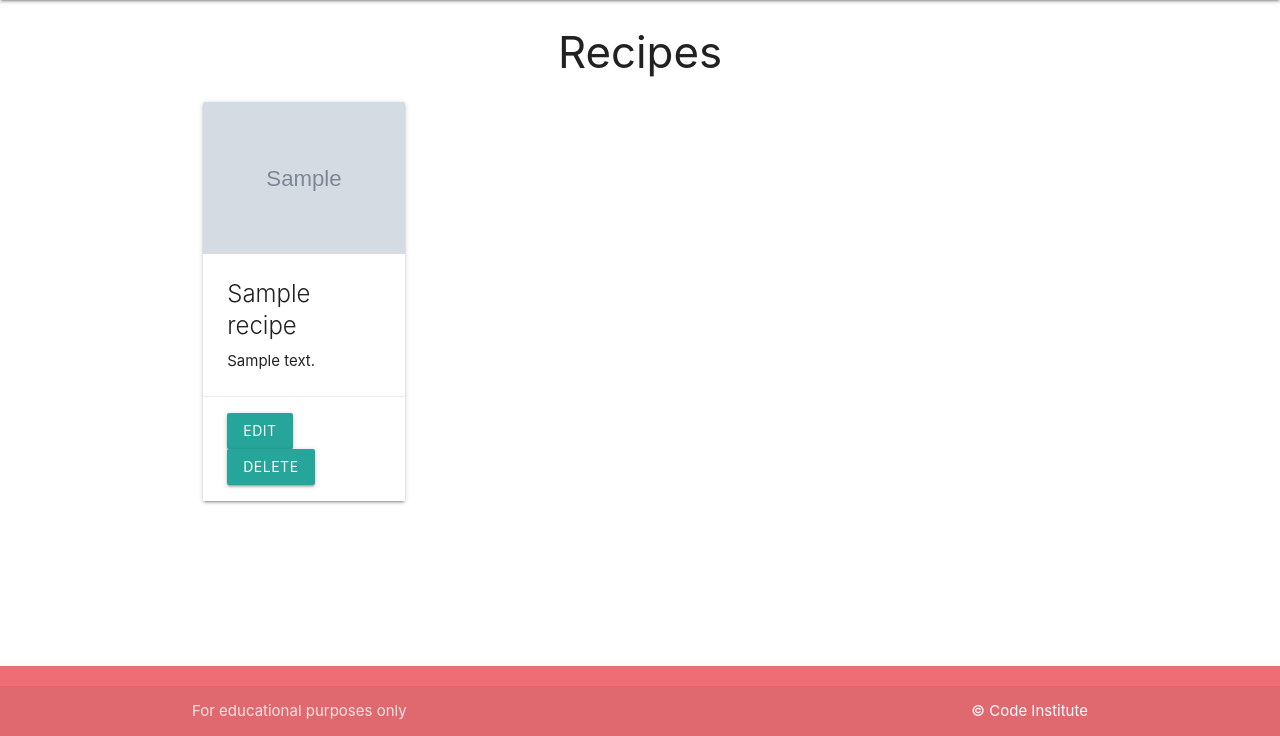
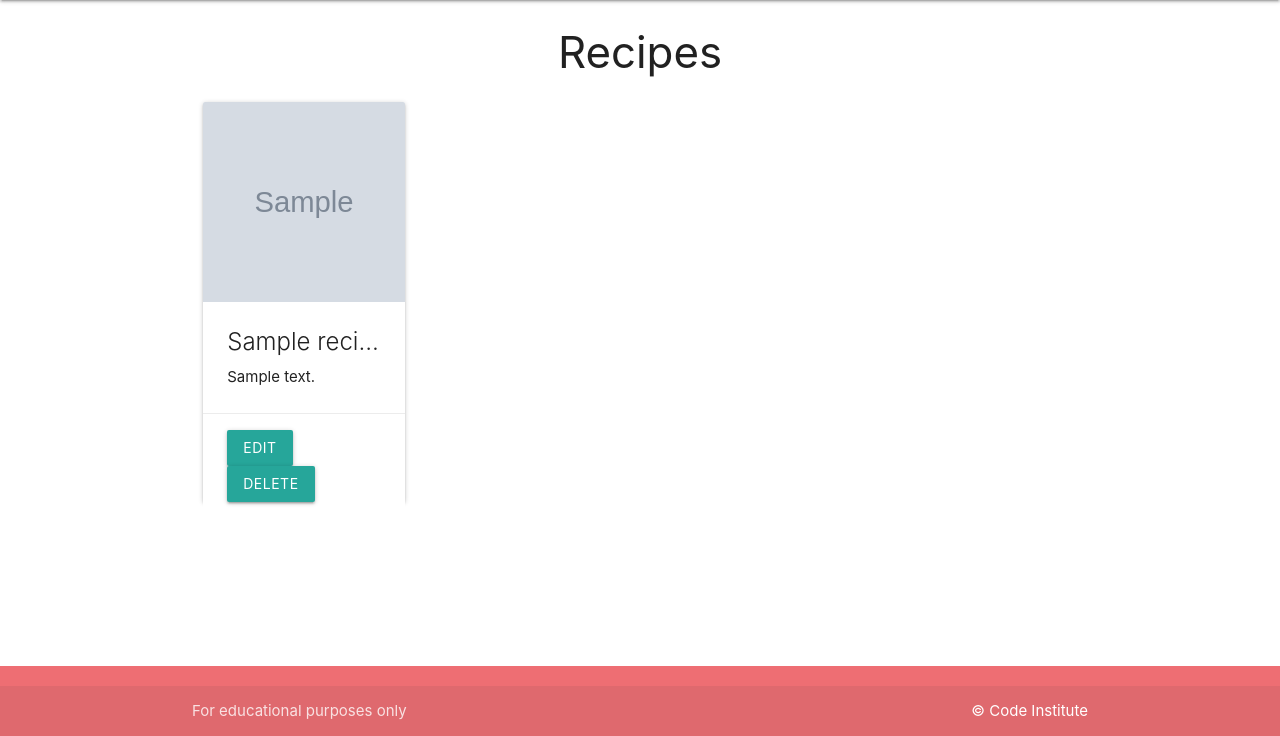
Before and after one commit to AlexandraEL9/MOCA-app, a Flask app: page / in a window 1280 px wide. Shown: the part 64-800 px from the top of the page. Run offline with Flask 2, Linux system fonts and the light colour scheme; tables that the repository leaves empty hold one stand-in row (values such as "Sample post"); grey boxes marked "Sample" are stand-in pictures; some libraries are stand-ins or nearby versions.

Commit message:
fix: add styling and classes to ensure consistent sizing of card elements and user uploaded images

```diff
--- a/moca/static/css/style.css
+++ b/moca/static/css/style.css
@@ -6,6 +6,27 @@ body {
 
 main {
   flex: 1 0 auto;
+}
+
+/*card elements*/
+.card-image img {
+    width: 100%;
+    height: 200px; /* Adjust to your desired image height */
+    object-fit: cover; /* Ensures the image covers the area while maintaining aspect ratio */
+}
+.card-recipe {
+  height: 400px; /* Set a consistent card height */
+}
+.card-category {
+  height: 350px; /* Set a consistent card height */
+}
+.card-content, .card-reveal {
+  overflow-y: auto; /* Ensures content doesn't overflow outside the card */
+}
+.card-title {
+  white-space: nowrap;
+  overflow: hidden;
+  text-overflow: ellipsis; /* Truncate long titles with ellipsis */
 }
 
 /* Quick Look Reveal on Hover */
--- a/moca/templates/categories.html
+++ b/moca/templates/categories.html
@@ -15,7 +15,7 @@
 <div class="row">
     {% for category in categories %}
     <div class="col s12 m6 l3">
-      <div class="card center-align">
+      <div class="card card-category center-align">
         <div class="card-image">
           <img src="{{ category.image_url }}">
         </div>
--- a/moca/templates/recipes.html
+++ b/moca/templates/recipes.html
@@ -6,7 +6,7 @@
 <div class="row">
     {% for recipe in recipes %}
     <div class="col s12 m6 l3">
-        <div class="card sticky-action">
+        <div class="card card-recipe sticky-action">
             <div class="card-image waves-effect waves-block waves-light">
                 <img class="activator" src="{{ recipe.image_url }}">
             </div>
```
